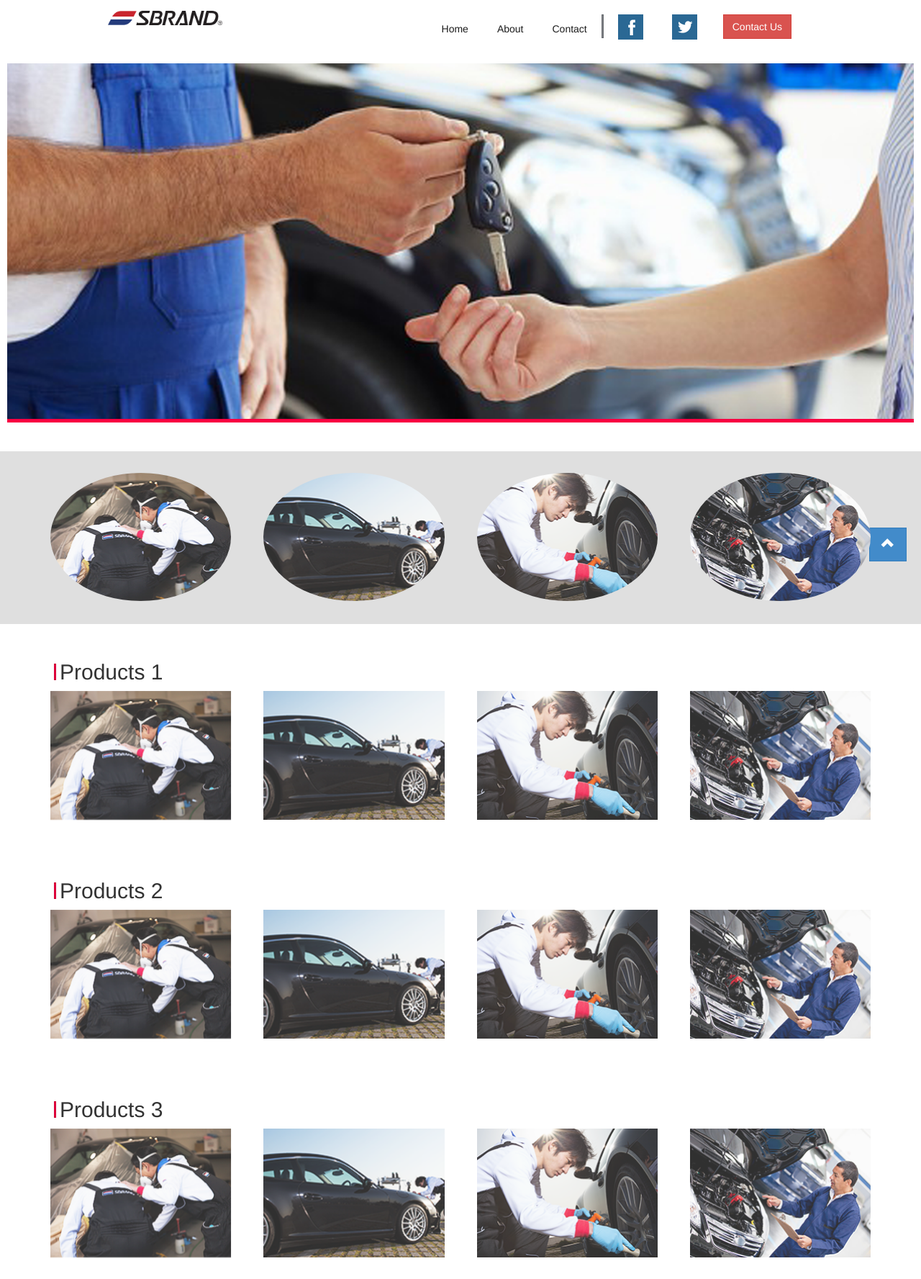
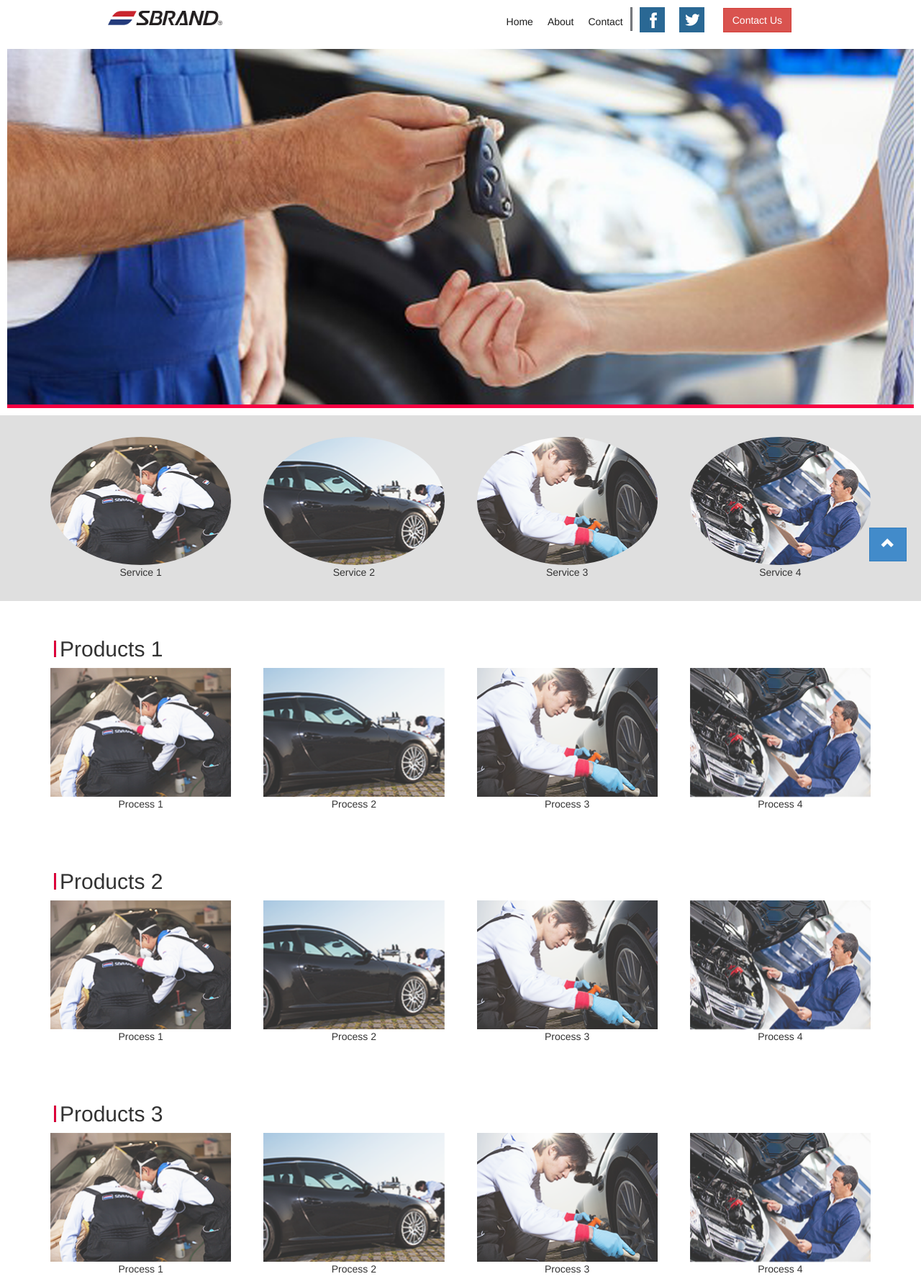
Before and after one commit to stevenpy/carousel-test, a plain HTML site: page index.html in a window 1280 px wide. Shown: the top 1777 px of the page at 72% size. Drawn offline with nearby package versions, Linux system fonts and the light colour scheme.

Commit message:
navbar modified + text below images

```diff
--- a/css/main.css
+++ b/css/main.css
@@ -1,7 +1,7 @@
 /* Custom CSS */
 
 .adjust-btn {
-    margin-top: 20px;
+    margin-top: 11px;
     margin-left: 16px;
     margin-right: 15px;
 }
@@ -68,7 +68,7 @@ html,body{height:100%;}
 #owl-demo .item{
   /*background: #42bdc2;*/
   padding: 0px 0px;
-  padding-bottom: 30px;
+  padding-bottom: 0px;
   margin: 10px;
   color: #FFF;
   -webkit-border-radius: 3px;
@@ -92,7 +92,7 @@ html,body{height:100%;}
     float: left;
     width: 3px;
     height: 33px;
-    margin-top: 20px;
+    margin-top: 10px;
     border-width: 1px;
     border-style: solid;
     border-color: rgba(0,0,0,.2);
@@ -154,7 +154,7 @@ html,body{height:100%;}
     display: block;
     font-size: 14px;
     font-weight: 200;
-    padding: 20px;
+    padding: 10px;
     overflow: hidden;
     transition: all 0.3s ease-in-out;
     -moz-transition: all 0.3s ease-in-out;
@@ -222,4 +222,11 @@ html,body{height:100%;}
     border-top: thick solid #F80042;
 }
 
+.paddinmine {
+  padding-bottom: 0px;
+}
+.mytext {
+  text-align: center;
+}
+
 /* Custom CSS */
--- a/index.html
+++ b/index.html
@@ -19,10 +19,6 @@
   <!-- Custom styles for this template -->
   <style>
 
-  .starter-template {
-    padding: 40px 15px;
-    text-align: center;
-  }
   </style>
 
   <!-- Just for debugging purposes. Don't actually copy these 2 lines! -->
@@ -49,7 +45,7 @@
                 <span class="icon-bar"></span>
                 <span class="icon-bar"></span>
               </button>
-              <img src="images/logo-sbrand.png" alt='logo Sbrand' href="#" class="navbar-brand">
+              <a href="#"><img src="images/logo-sbrand.png" alt='logo Sbrand' href="#" class="navbar-brand"></a>
             </div>
 
             <!-- Collect the nav links, forms, and other content for toggling -->
@@ -85,18 +81,19 @@
           <div class="carousel">
             <div class="item">
               <a href="#product1"><img src="images/web02_42.png" class="img-circle" width="100%"></a>
-              <!-- Add a title to the image of the carousel -->
-              <div class="carousel-caption">
-              </div>
+              <figcaption class="mytext">Service 1</figcaption>
             </div>
             <div class="item">
               <a href="#product2"><img src="images/web02_44.png" class="img-circle" width="100%"></a>
+              <figcaption class="mytext">Service 2</figcaption>
             </div>
             <div class="item">
               <a href="#product3"><img src="images/web02_46.png" class="img-circle" width="100%"></a>
+              <figcaption class="mytext">Service 3</figcaption>
             </div>
             <div class="item">
               <a href="#product4"><img src="images/web02_48.png" class="img-circle" width="100%"></a>
+              <figcaption class="mytext">Service 4</figcaption>
             </div>
             <div class="item">
               <img src="images/web02_53.png" class="img-circle" width="100%">
@@ -120,18 +117,23 @@
       <div class="carousel">
         <div class="item">
           <img src="images/web02_42.png" width="100%">
+          <figcaption class="mytext">Process 1</figcaption>
         </div>
         <div class="item">
           <img src="images/web02_44.png" width="100%">
+          <figcaption class="mytext">Process 2</figcaption>
         </div>
         <div class="item">
           <img src="images/web02_46.png" width="100%">
+          <figcaption class="mytext">Process 3</figcaption>
         </div>
         <div class="item">
           <img src="images/web02_48.png" width="100%">
+          <figcaption class="mytext">Process 4</figcaption>
         </div>
         <div class="item">
           <img src="images/web02_53.png" width="100%">
+          <figcaption class="mytext">Process 5</figcaption>
         </div>
         <div class="item">
           <img src="images/web02_54.png" width="100%">
@@ -150,18 +152,23 @@
       <div class="carousel">
         <div class="item">
           <img src="images/web02_42.png" width="100%">
+          <figcaption class="mytext">Process 1</figcaption>
         </div>
         <div class="item">
           <img src="images/web02_44.png" width="100%">
+          <figcaption class="mytext">Process 2</figcaption>
         </div>
         <div class="item">
           <img src="images/web02_46.png" width="100%">
+          <figcaption class="mytext">Process 3</figcaption>
         </div>
         <div class="item">
           <img src="images/web02_48.png" width="100%">
+          <figcaption class="mytext">Process 4</figcaption>
         </div>
         <div class="item">
           <img src="images/web02_53.png" width="100%">
+          <figcaption class="mytext">Process 5</figcaption>
         </div>
         <div class="item">
           <img src="images/web02_54.png" width="100%">
@@ -180,18 +187,23 @@
       <div class="carousel">
         <div class="item">
           <img src="images/web02_42.png" width="100%">
+          <figcaption class="mytext">Process 1</figcaption>
         </div>
         <div class="item">
           <img src="images/web02_44.png" width="100%">
+          <figcaption class="mytext">Process 2</figcaption>
         </div>
         <div class="item">
           <img src="images/web02_46.png" width="100%">
+          <figcaption class="mytext">Process 3</figcaption>
         </div>
         <div class="item">
           <img src="images/web02_48.png" width="100%">
+          <figcaption class="mytext">Process 4</figcaption>
         </div>
         <div class="item">
           <img src="images/web02_53.png" width="100%">
+          <figcaption class="mytext">Process 5</figcaption>
         </div>
         <div class="item">
           <img src="images/web02_54.png" width="100%">
```
